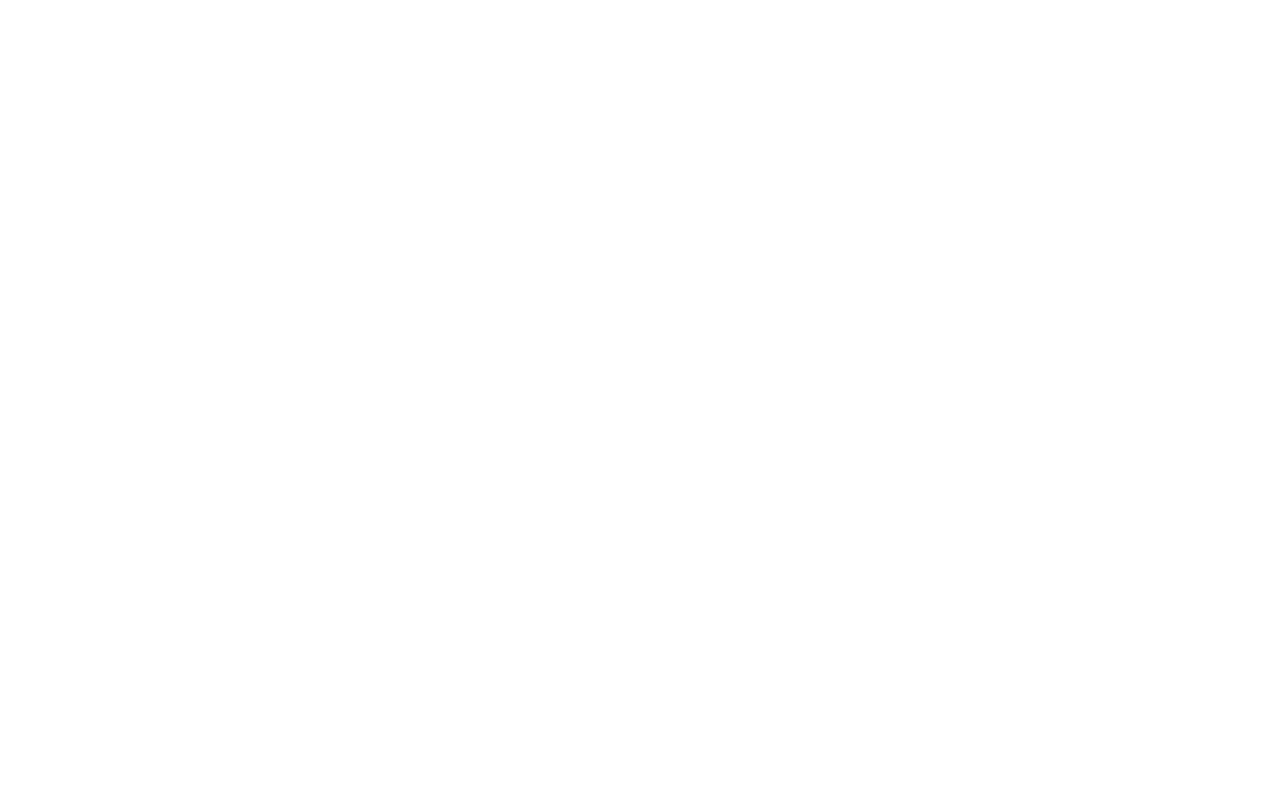
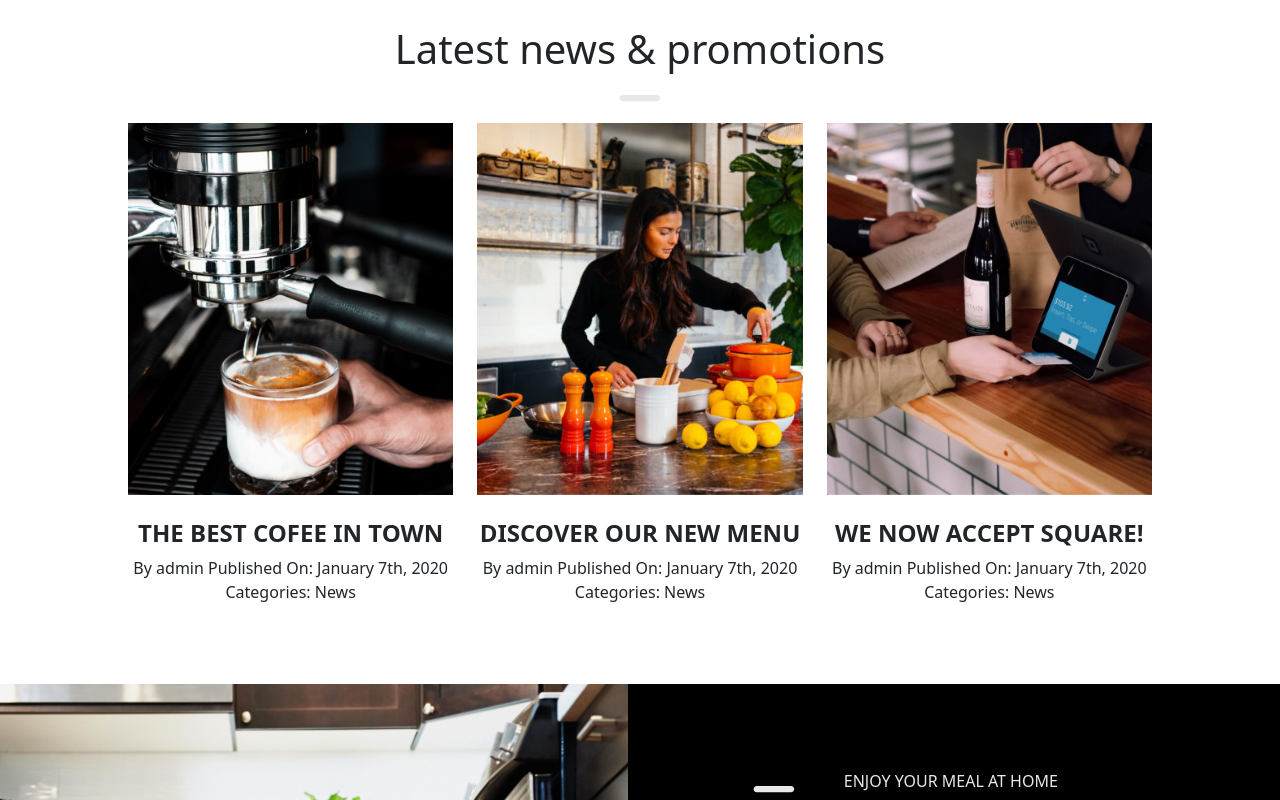
Before and after one commit to corgab/proj-html-vuejs, a Vue app: page / in a window 1280 px wide. Shown: the part 4760-5560 px from the top of the page. Before the commit the page ends 4737 px from the top, so only its background shows below. Built offline with nearby package versions, Linux system fonts and the light colour scheme.

Commit message:
ADD: news section completo + takeout

```diff
--- a/src/components/MainSection.vue
+++ b/src/components/MainSection.vue
@@ -1,31 +1,31 @@
 <template>
     <div>
-        <WhyUs/>
+        <WhyUs />
         <ExperienceSection titolino="FINE DINING EXPERIENCE" title="THE BEST TABLE IN TOWN"
             desc="Pellentesque vitae viverra risus, sagittis. Venenatis ridiculus scelerisque nisi in urna nulla."
-        btn="EXPLORE THE MENU"
-        img="menu252x-1200x1375.jpg"
-        />
-        <FeedbackSection/>
-        <FoodSection/>
+            btn="EXPLORE THE MENU" img="menu252x-1200x1375.jpg" />
+        <FeedbackSection />
+        <FoodSection />
+        <NewsSection />
+        <ExperienceSection titolino="ENJOY YOUR MEAL AT HOME" title="TAKEOUT NOW AVAILABLE" desc="Pellentesque vitae viverra risus, sagittis.
+         Venenatis ridiculus scelerisque nisi in urna nulla non arcu moris tortor." btn="VIEW TAKEOUT MENU" img="slider72x-scaled.jpg"/>
     </div>
 </template>
-
 <script>
 import ExperienceSection from './ExperienceSection.vue';
 import WhyUs from './WhyUs.vue';
 import FeedbackSection from './FeedbackSection.vue';
 import FoodSection from './FoodSection.vue';
+import NewsSection from './NewsSection.vue';
 export default {
     components: {
         WhyUs,
         ExperienceSection,
         FeedbackSection,
-            FoodSection
+        FoodSection,
+        NewsSection
     }
 }
 </script>
 
-<style lang="scss" scoped>
-
-</style>
+<style lang="scss" scoped></style>
--- /dev/null
+++ b/src/components/NewsCard.vue
@@ -0,0 +1,20 @@
+<template>
+    <div class="text-center">
+        <img :src="'/src/assets/images/' + img" alt="">
+        <div class="my-4">
+            <h1 class="fs-4 fw-bold">{{ title }}</h1>
+            <p class="py-2">By admin Published On: January 7th, 2020 Categories: News</p>
+        </div>
+    </div>
+</template>
+
+<script>
+export default {
+    props: {
+        img: String,
+        title: String,
+    }
+}
+</script>
+
+<style lang="scss" scoped></style>
--- /dev/null
+++ b/src/components/NewsSection.vue
@@ -0,0 +1,25 @@
+<template>
+    <div class="container--sm my-5">
+        <div class="text-center">
+            <h1>Latest news & promotions</h1>
+            <font-awesome-icon class="text--gray icon" :icon="['fas', 'minus']" />
+        </div>
+        <div class="row">
+            <NewsCard class="col-4" img="menu362x-800x916.jpg" title="THE BEST COFEE IN TOWN" />
+            <NewsCard class="col-4" img="blog72x-400x458.jpg" title="DISCOVER OUR NEW MENU" />
+            <NewsCard class="col-4" img="blog82x-800x916.jpg" title="WE NOW ACCEPT SQUARE!" />
+        </div>
+    </div>
+</template>
+
+<script>
+import NewsCard from './NewsCard.vue';
+
+export default {
+    components: {
+        NewsCard
+    }
+}
+</script>
+
+<style lang="scss" scoped></style>
```
Also changed, not shown: src/assets/images/menu362x-800x916.jpg (added). Lines whose indentation alone changed are shown as unchanged.
